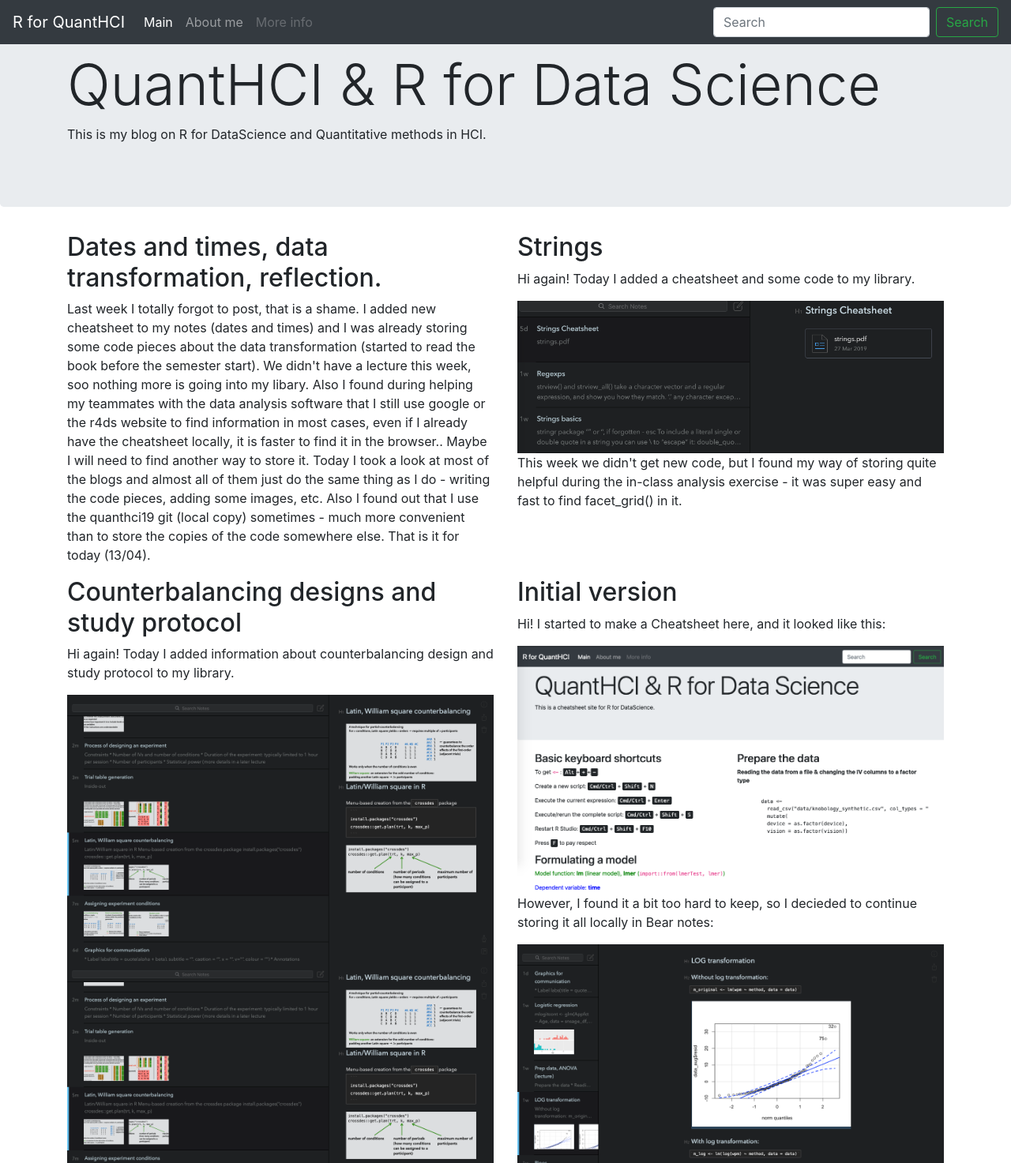
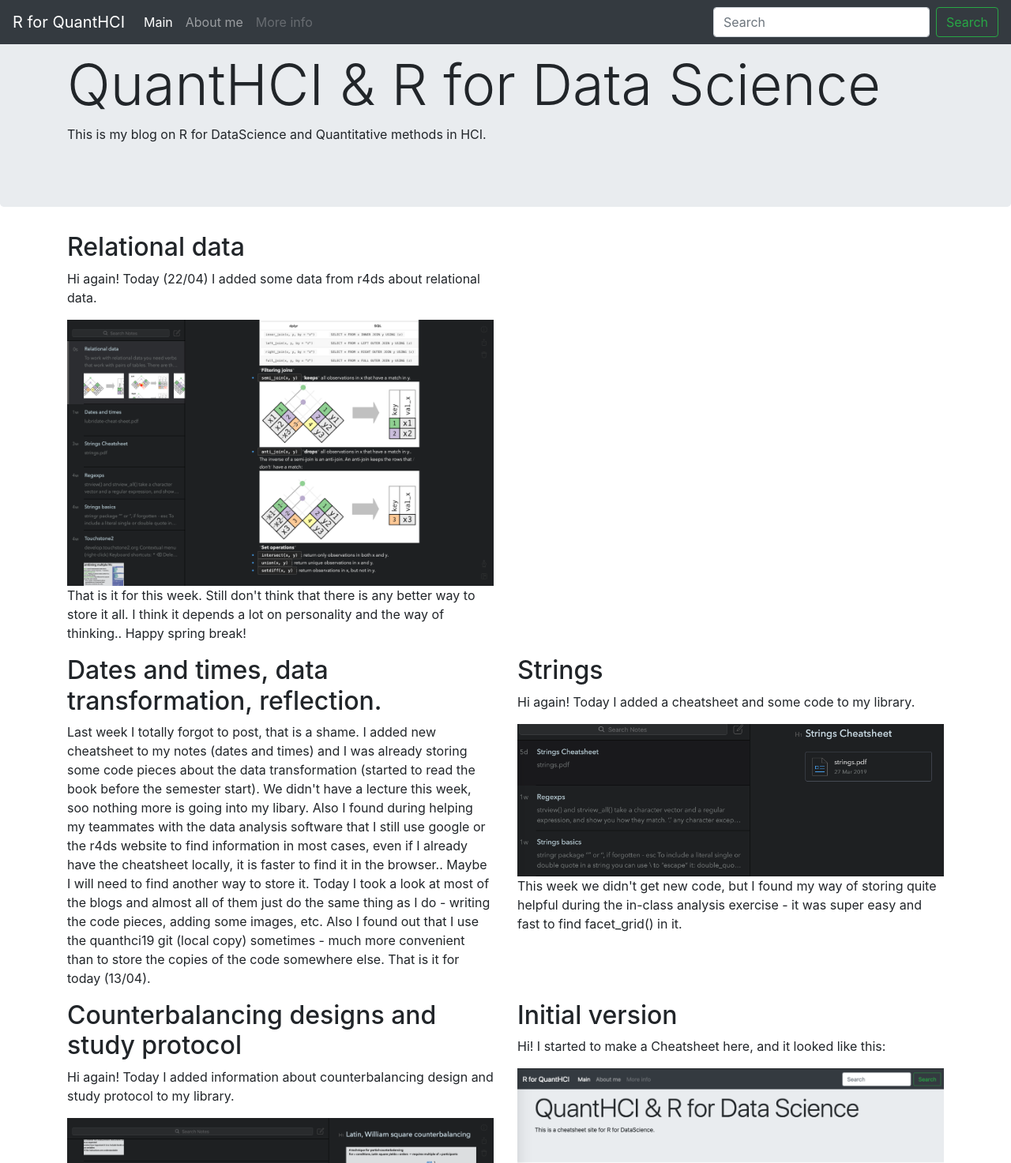
Before and after one commit to natalia-obukhova/QuantHCI, a plain HTML site: page index.html in a window 1280 px wide. Shown: the top 1473 px of the page at 79% size. Drawn offline with nearby package versions, Linux system fonts and the light colour scheme; a script that the page names is missing.

Commit message:
spring break post

```diff
--- a/index.html
+++ b/index.html
@@ -53,6 +53,15 @@
 
     <div class="row">
       <div class="col-md-6 col-xs-12">
+        <h2>Relational data</h2>
+        <p> Hi again! Today (22/04) I added some data from r4ds about relational data.</p>
+        <img class="img-fluid" src="bear_22_04.png">
+        <p>That is it for this week. Still don't think that there is any better way to store it all. I think it depends a lot on personality and the way of thinking.. Happy spring break!</p>
+      </div>
+    </div>
+
+    <div class="row">
+      <div class="col-md-6 col-xs-12">
         <h2> Dates and times, data transformation, reflection.</h2>
         <p> Last week I totally forgot to post, that is a shame. I added new cheatsheet to my notes (dates and times) and I was already storing some code pieces about the data transformation (started to read the book before the semester start). We didn't have a lecture this week, soo nothing more is going into my libary. Also I found during helping my teammates with the data analysis software that I still use google or the r4ds website to find information in most cases, even if I already have the cheatsheet locally, it is faster to find it in the browser.. Maybe I will need to find another way to store it.
         Today I took a look at most of the blogs and almost all of them just do the same thing as I do - writing the code pieces, adding some images, etc.
@@ -66,8 +75,8 @@
         <img class="img-fluid" src="01_4.png">
         <p>This week we didn't get new code, but I found my way of storing quite helpful during the in-class analysis exercise - it was super easy and fast to find facet_grid() in it.</p>
       </div>
+    </div>
 
-    </div>
     <div class="row">
       <div class="col-md-6 col-xs-12">
         <h2> Counterbalancing designs and study protocol </h2>
```
Also changed, not shown: bear_22_04.png (added).
